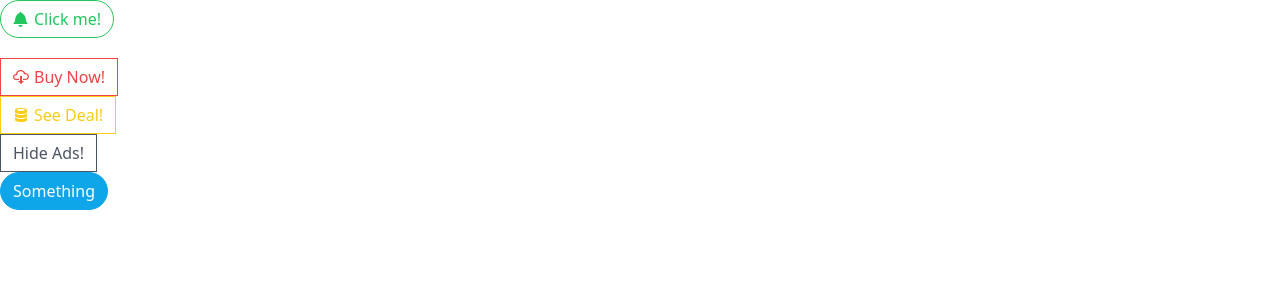
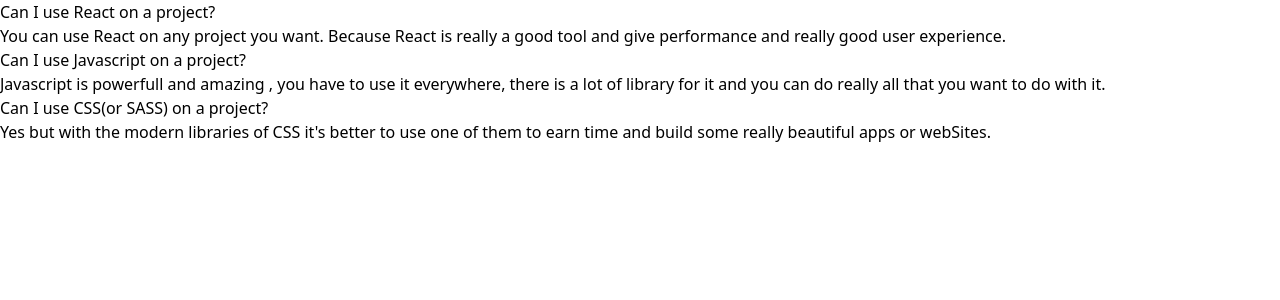
Before and after one commit to NMY0d4/train_react_with_Grider, a React (Create React App) app: page / in a window 1280 px wide. Shown: the top 300 px of the page. Built offline with nearby package versions, Linux system fonts and the light colour scheme.

Commit message:
restructuring and adding Accordion component in ui

```diff
--- a/src/App.js
+++ b/src/App.js
@@ -1,10 +1,32 @@
 import { Fragment } from 'react';
-import CompsApp from './pages/CompsApp';
+// import ButtonPage from './pages/ButtonPage';
+import Accordion from './components/ui/Accordion/Accordion';
 // import Animals from './pages/Animals.pages';
 // import SearchImages from './pages/SearchImages.pages';
 // import BooksApp from './pages/BooksApp';
 
 function App() {
+  const items = [
+    {
+      id: '1',
+      label: 'Can I use React on a project?',
+      content:
+        'You can use React on any project you want. Because React is really a good tool and give performance and really good user experience.',
+    },
+    {
+      id: '2',
+      label: 'Can I use Javascript on a project?',
+      content:
+        'Javascript is powerfull and amazing , you have to use it everywhere, there is a lot of library for it and you can do really all that you want to do with it.',
+    },
+    {
+      id:'3',
+      label: 'Can I use CSS(or SASS) on a project?',
+      content:
+        "Yes but with the modern libraries of CSS it's better to use one of them to earn time and build some really beautiful apps or webSites.",
+    },
+  ];
+
   return (
     <Fragment>
       {/* <Animals />
@@ -13,7 +35,8 @@
       <hr />
       <BooksApp />
     <hr /> */}
-      <CompsApp />
+      {/* <ButtonPage /> */}
+      <Accordion items={items} />
     </Fragment>
   );
 }
--- /dev/null
+++ b/src/components/ui/Accordion/Accordion.js
@@ -0,0 +1,11 @@
+function Accordion({ items }) {
+  const renderedItems = items.map((item) => (
+    <div key={item.id}>
+      <div>{item.label}</div>
+      <div>{item.content}</div>
+    </div>
+  ));
+  return <div>{renderedItems}</div>;
+}
+
+export default Accordion;
--- a/src/pages/CompsApp.js
+++ b/src/pages/ButtonPage.js
@@ -1,7 +1,7 @@
 import { GoBell, GoCloudDownload, GoDatabase } from 'react-icons/go';
 import Button from '../components/ui/buttons/button';
 
-const CompsApp = () => {
+const ButtonPage = () => {
   return (
     <div>
       <div>
@@ -40,4 +40,4 @@
   );
 };
 
-export default CompsApp;
+export default ButtonPage;
```
